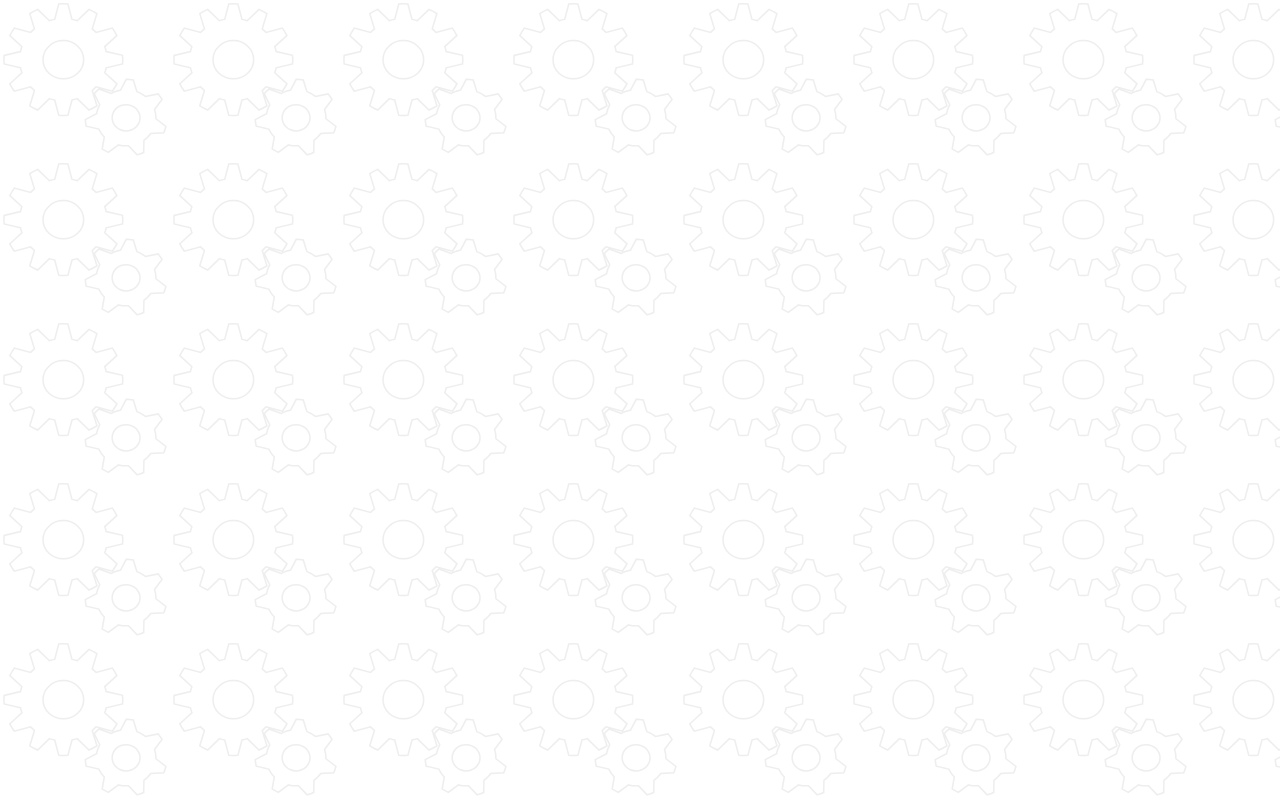
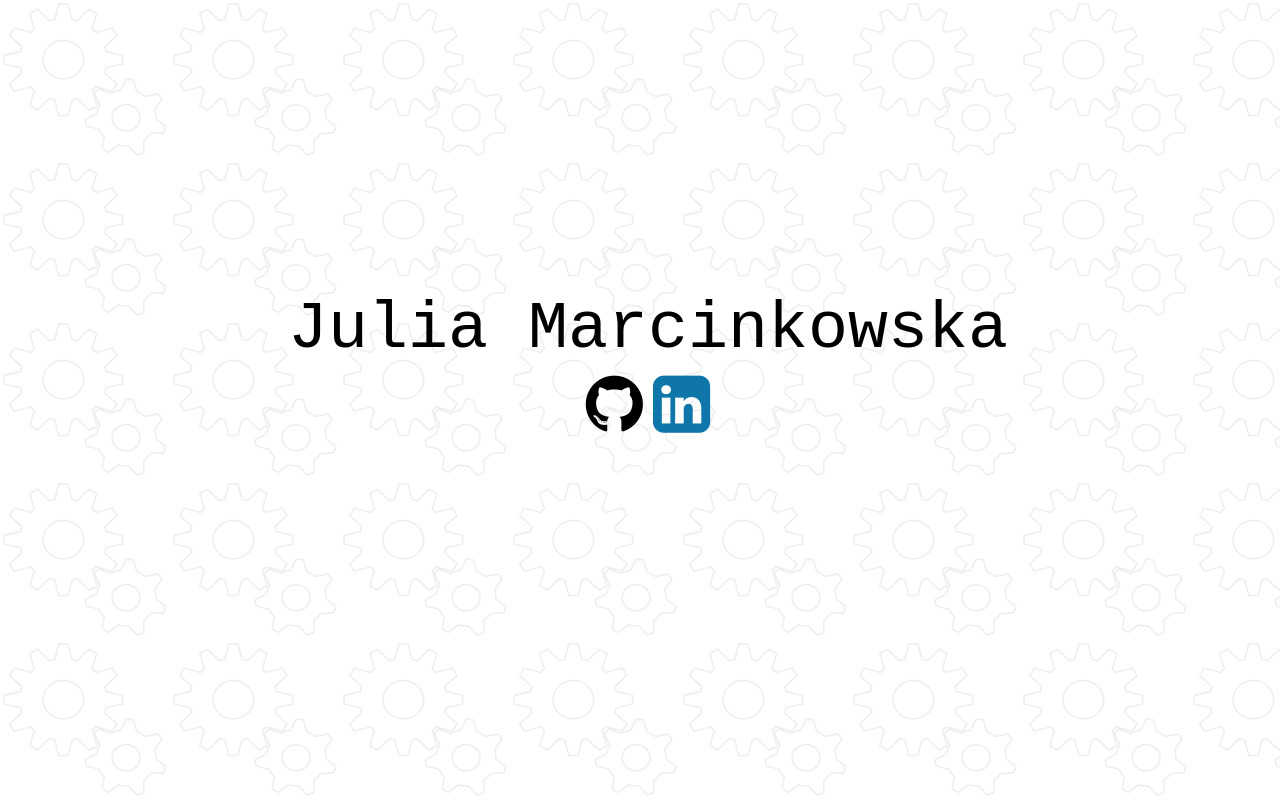
Before and after one commit to juliamarc/juliamarc.github.io, a plain HTML site: page index.html in a window 1280 px wide. Drawn offline with Linux system fonts and the light colour scheme.

Commit message:
add body and css to index.html

```diff
--- a/index.css
+++ b/index.css
@@ -1,3 +1,49 @@
 body {
-  background-image: url(gears.svg);
+	background-image: url(gears.svg);
+	position: absolute;
+	top: 45%;
+	left: 50%;
+	margin-right: -50%;
+	transform: translate(-50%, -50%)
 }
+
+#name {
+	font-family: "Courier New";
+	font-size: 50pt;
+}
+
+#links {
+	display: flex;
+	justify-content: center;
+}
+
+.fa {
+	font-size:50pt;
+	padding: 5px;
+}
+
+#gh-icon {
+	color: #000;
+}
+
+#gh-icon:hover {
+	color: #444;
+}
+
+#li-icon {
+	color: #0e76a8;
+	border-radius: 50%;
+}
+
+#li-icon:hover {
+	color: #108bc6;
+}
+
+#gl-icon {
+	color: #fc6d26;
+	border-radius: 50%;
+}
+
+#gl-icon:hover {
+	color: #fca326;
+}
--- a/index.html
+++ b/index.html
@@ -1,6 +1,17 @@
 <html>
 	<head>
+		<link rel="stylesheet" href="https://cdnjs.cloudflare.com/ajax/libs/font-awesome/4.7.0/css/font-awesome.min.css">
 		<link rel="stylesheet" href="index.css">
 	</head>
-	<body />
+	<body>
+		<span id="name">Julia Marcinkowska</span>
+		<div id="links">
+			<a href="https://github.com/juliamarc">
+				<span id="gh-icon" class="fa fa-github" aria-hidden="true" />
+			</a>
+			<a href="https://www.linkedin.com/in/jmarcinkowska/">
+				<span id="li-icon" class="fa fa-linkedin-square" aria-hidden="true" />
+			</a>
+		</div>
+	</body>
 </html>
```
